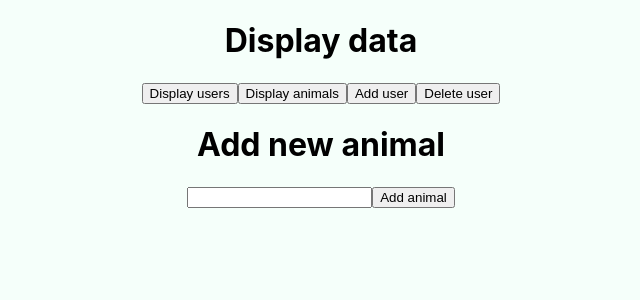
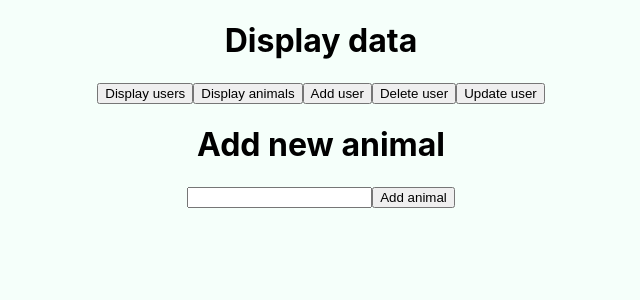
Before and after one commit to darkmatter999/express-with-react-app, a React (Create React App) app: page / in a window 1280 px wide. Shown: the top 300 px of the page, without its empty margins (319-959 px from the left). Built offline with nearby package versions, Linux system fonts and the light colour scheme.

Commit message:
PUT added

```diff
--- a/src/Components/Frontend/Frontend.js
+++ b/src/Components/Frontend/Frontend.js
@@ -10,7 +10,9 @@ class Frontend extends React.Component {
             displayAnimals: false,
             displayAddUser: false,
             displayDeleteUser: false,
+            displayUpdateUser: false,
             deleteInputManually: '',
+            updateInputManually: '',
             animalInput: '',
             userInput: ''
         }
@@ -28,6 +30,9 @@ class Frontend extends React.Component {
         this.deleteUserManually = this.deleteUserManually.bind(this);
         this.handleDeleteUserChange = this.handleDeleteUserChange.bind(this);
         this.displayDeleteUser = this.displayDeleteUser.bind(this);
+        this.toggleUpdateUserButton = this.toggleUpdateUserButton.bind(this);
+        this.updateUserManually = this.updateUserManually.bind(this);
+        this.handleUpdateUserChange = this.handleUpdateUserChange.bind(this);
     }
 
     toggleUsersButton() {
@@ -45,6 +50,15 @@ class Frontend extends React.Component {
             this.setState({displayAddUser: true})
         } else if (this.state.displayAddUser === true) {
             this.setState({displayAddUser: false})
+        }
+    }
+
+    toggleUpdateUserButton() {
+        if (this.state.displayUpdateUser === false) {
+            this.props.displayUsers()
+            this.setState({displayUpdateUser: true})
+        } else if (this.state.displayUpdateUser === true) {
+            this.setState({displayUpdateUser: false})
         }
     }
 
@@ -75,6 +89,20 @@ class Frontend extends React.Component {
                     <h1>Add new user</h1>
                     <input className="input" value={this.state.userInput} onChange={(e) => {this.handleUserInputChange(e)}}></input>
                     <button onClick={this.addUser} type='primary'>Add user</button>
+                </form>
+                </div>
+            )
+        }
+    }
+
+    displayUpdateUser() {
+        if (this.state.displayUpdateUser) {
+            return (
+                <div>
+                <form>
+                    <h1>Update user</h1>
+                    <input className="input" value={this.state.updateInputManually} onChange={(e) => {this.handleUpdateUserChange(e)}}></input>
+                    <button onClick={this.updateUserManually} type='primary'>Update user</button>
                 </form>
                 </div>
             )
@@ -115,6 +143,10 @@ class Frontend extends React.Component {
         this.setState({userInput: event.target.value});
       }
 
+    handleUpdateUserChange(event) {
+        this.setState({updateInputManually: event.target.value});
+      }
+
     handleDeleteUserChange(event) {
         this.setState({deleteInputManually: event.target.value});
       }
@@ -125,6 +157,10 @@ class Frontend extends React.Component {
 
     addUser() {
         Backend.addUser(this.state.userInput, this.props.users)
+    }
+
+    updateUserManually() {
+        Backend.updateUserManually(this.state.updateInputManually)
     }
 
     deleteUserManually() {
@@ -164,6 +200,8 @@ class Frontend extends React.Component {
                 {this.displayAddUser()}
                 <button onClick={this.toggleDeleteUserButton}>Delete user</button>
                 {this.displayDeleteUser()}
+                <button onClick={this.toggleUpdateUserButton}>Update user</button>
+                {this.displayUpdateUser()}
                 <form>
                     <h1>Add new animal</h1>
                     <input className="input" value={this.state.animalInput} onChange={(e) => {this.handleAnimalInputChange(e)}}></input>
--- a/src/util/Backend.js
+++ b/src/util/Backend.js
@@ -30,6 +30,14 @@ const Backend = {
         .then(response => response.json())
     },
 
+    updateUserManually(input) {
+        return fetch('/users', {method: 'PUT', body: JSON.stringify({input: {username: input}}),
+        headers: {
+            'Content-Type': 'application/json',
+          }, })
+        .then(response => response.json())
+    },
+
     deleteUserManually(input) {
         return fetch('/users', {method: 'DELETE', body: JSON.stringify({input: {username: input}}),
         headers: {
```
